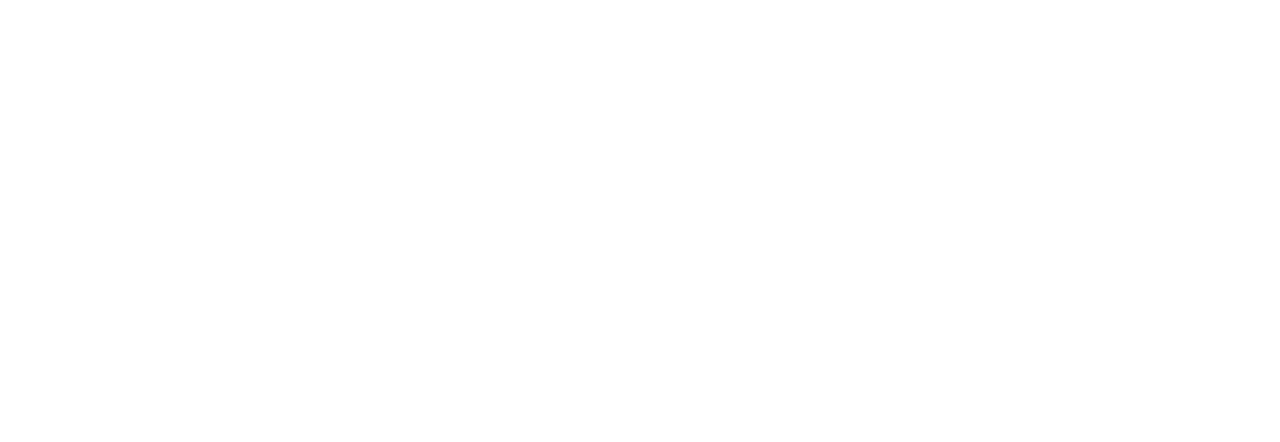
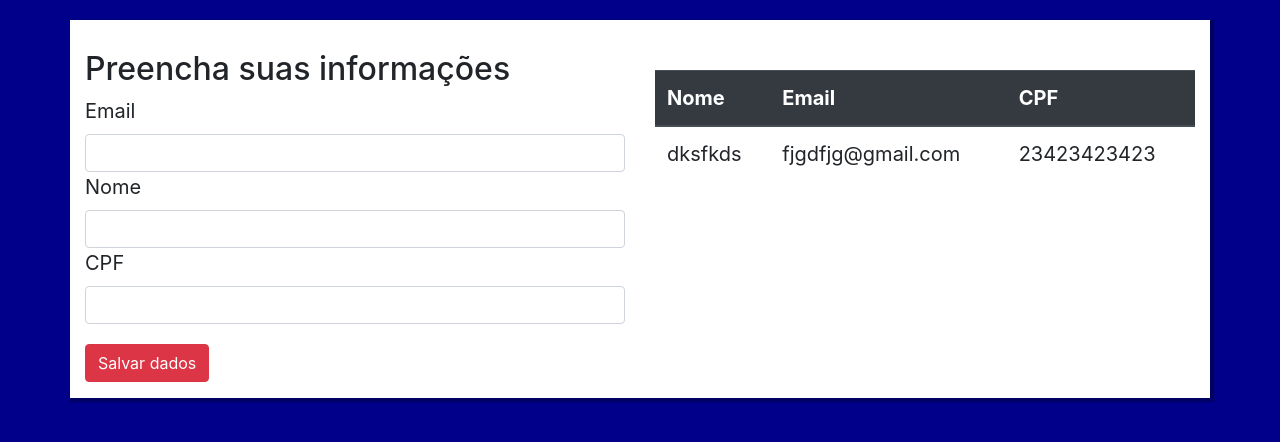
Before and after one commit to edu-rm/redux-training, a React (Create React App) app: page / in a window 1280 px wide. Shown: the top 442 px of the page. Built offline with nearby package versions, Linux system fonts and the light colour scheme.

Commit message:
Created table component and index page

```diff
--- /dev/null
+++ b/src/components/TableComponent/index.js
@@ -0,0 +1,24 @@
+import React from 'react';
+
+// import { Container } from './styles';
+
+export default function TableComponent() {
+  return (
+    <table id="table-info" className="table">
+      <thead className="thead-dark">
+        <tr>
+          <th scope="col">Nome</th>
+          <th scope="col">Email</th>
+          <th scope="col">CPF</th>
+        </tr>
+      </thead>
+      <tbody>
+        <tr>
+          <td>dksfkds</td>
+          <td>fjgdfjg@gmail.com</td>
+          <td>23423423423</td>
+        </tr>
+      </tbody>
+    </table>
+  );
+}
--- a/src/pages/Dash/index.js
+++ b/src/pages/Dash/index.js
@@ -4,6 +4,6 @@
 
 export default function Dash() {
   return (
-    <h1>Heloo wosdkgpfs</h1>
+    <h1>dash</h1>
   );
 }
--- a/src/pages/Home/index.js
+++ b/src/pages/Home/index.js
@@ -1,9 +1,50 @@
-import React from 'react';
+import React, { useState } from 'react';
 
-// import { Container } from './styles';
+import TableComponent from '../../components/TableComponent';
+
+import { Container } from './styles';
 
 export default function Home() {
+  const [email, setEmail] = useState('');
+  const [name, setName] = useState('');
+  const [cpf, setCpf] = useState('');
+
+
   return (
-    <div />
+    <Container>
+      <div id="info-container" className="container">
+        <div className="row">
+          <div className="col-md-6">
+            <h2>Preencha suas informações</h2>
+            <form id="form">
+              <div className="form-group">
+                <label htmlFor="email">Email</label>
+                <input
+                  type="text"
+                  id="email"
+                  className="form-control"
+                  value={email}
+                  onChange={(e)=> setEmail(e.target.value)}
+                />
+                <label htmlFor="name">Nome</label>
+                <input
+                  type="text"
+                  id="name"
+                  className="form-control"
+                  value={name}
+                  onChange={(e) => setName(e.target.value)}
+                />
+                <label htmlFor="cpf">CPF</label>
+                <input type="text" className="form-control" id="cpf"/>
+                <button type="button" id="button-form" class="btn btn-danger">Salvar dados</button>
+              </div>
+            </form>
+          </div>
+          <div className="col-md-6">
+            <TableComponent/>
+          </div>
+        </div>
+      </div>
+    </Container>
   );
 }
--- a/src/pages/Home/styles.js
+++ b/src/pages/Home/styles.js
@@ -1,5 +1,25 @@
 import styled from 'styled-components';
 
 export const Container = styled.div`
+  margin-top: 20px;
 
+  #info-container{
+    padding-top: 30px;
+    box-shadow: 2px 2px 2px 2px rgba(0, 0, 0, 0.3);
+    font-size: 20px;
+    background: white;
+
+  }
+
+
+  #button-form {
+    margin-top: 20px;
+  }
+
+  #table-info{
+    margin-top: 20px;
+
+  }
+  input {
+  }
 `;
--- a/src/styles/global.js
+++ b/src/styles/global.js
@@ -13,6 +13,10 @@
   body{
     -webkit-font-smoothing: antialiased;
   }
+  body, html{
+    height: 100%;
+    background: #00008B;
+  }
 
   button{
     cursor: pointer;
```
